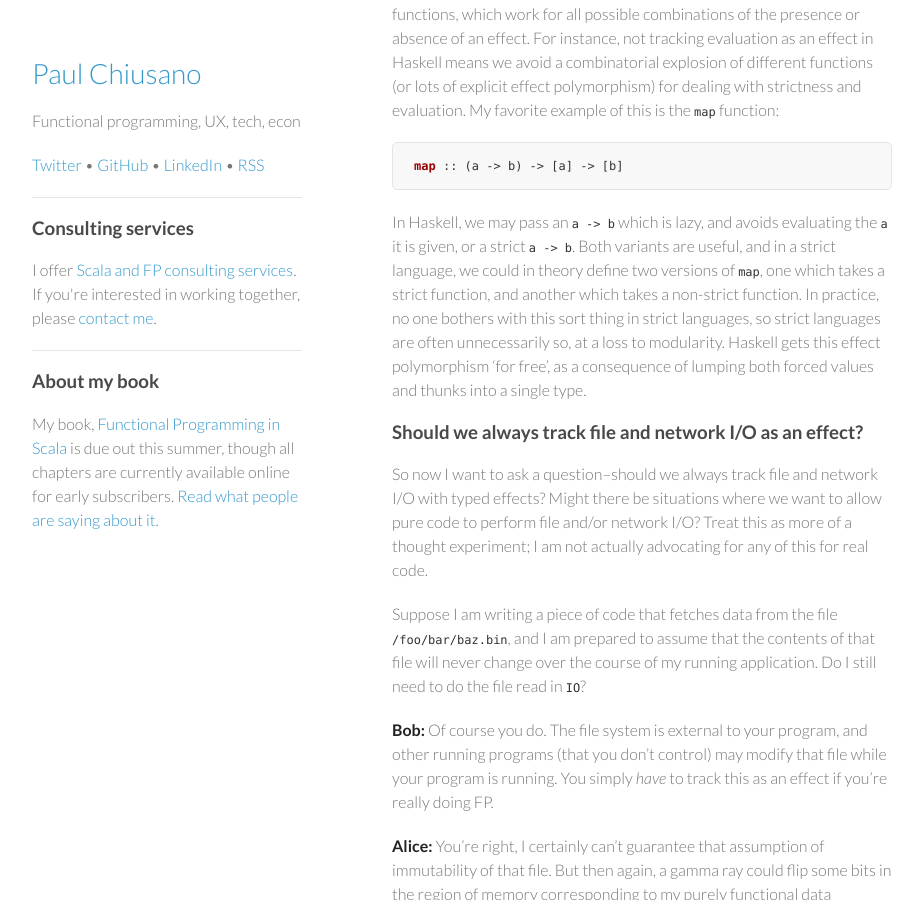
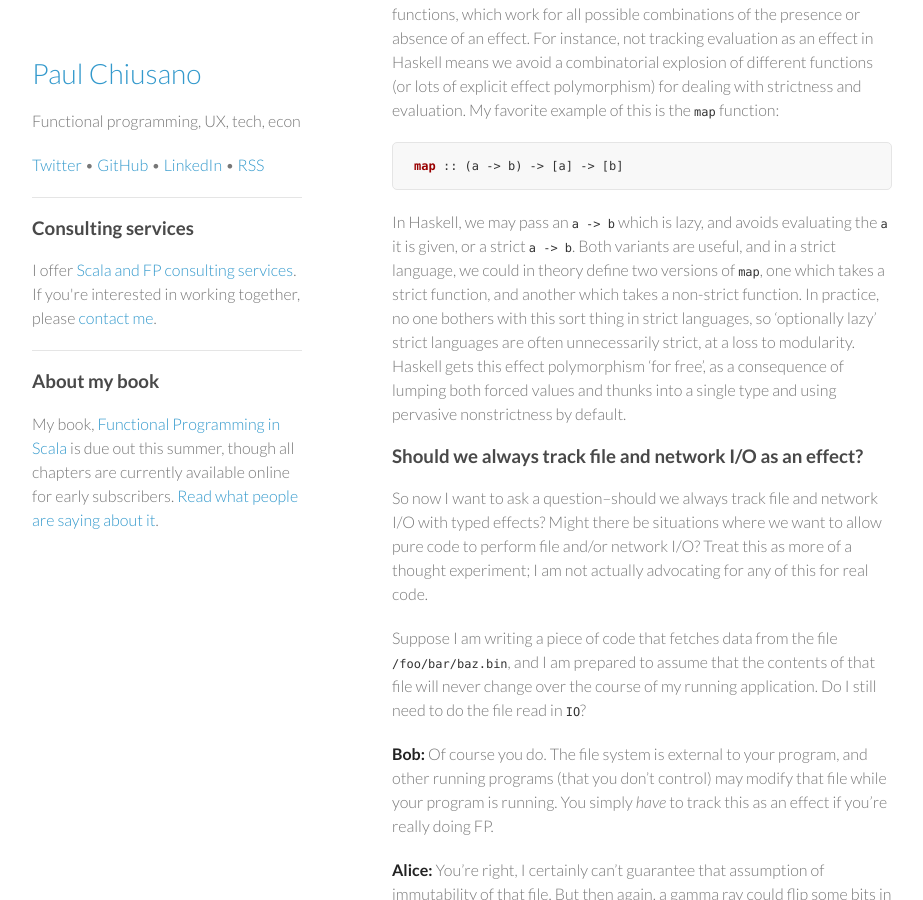
Before and after one commit to pchiusano/pchiusano.github.io, a Jekyll site: the page built from _posts/2014-05-21-what-effects-are-worth-tracking.markdown, in a window 1280 px wide and 900 px high, scrolled down 958 px. Shown: the whole window, without its empty margins (178-1101 px from the left). Built offline with Jekyll 4.4.1, drawn with Linux system fonts in a browser that asks for light colours; comment, search, counter and statistics services are not loaded.

Commit message:
Update 2014-05-21-what-effects-are-worth-tracking.markdown

```diff
--- a/_posts/2014-05-21-what-effects-are-worth-tracking.markdown
+++ b/_posts/2014-05-21-what-effects-are-worth-tracking.markdown
@@ -23,7 +23,7 @@ In general, the advantage to _not_ tracking an effect is that, without any sort
 map :: (a -> b) -> [a] -> [b]
 ~~~
 
-In Haskell, we may pass an `a -> b` which is lazy, and avoids evaluating the `a` it is given, or a strict `a -> b`. Both variants are useful, and in a strict language, we could in theory define two versions of `map`, one which takes a strict function, and another which takes a non-strict function. In practice, no one bothers with this sort thing in strict languages, so strict languages are often unnecessarily so, at a loss to modularity. Haskell gets this effect polymorphism 'for free', as a consequence of lumping both forced values and thunks into a single type.
+In Haskell, we may pass an `a -> b` which is lazy, and avoids evaluating the `a` it is given, or a strict `a -> b`. Both variants are useful, and in a strict language, we could in theory define two versions of `map`, one which takes a strict function, and another which takes a non-strict function. In practice, no one bothers with this sort thing in strict languages, so 'optionally lazy' strict languages are often unnecessarily strict, at a loss to modularity. Haskell gets this effect polymorphism 'for free', as a consequence of lumping both forced values and thunks into a single type and using pervasive nonstrictness by default.
 
 ### Should we always track file and network I/O as an effect? ###
 
```
